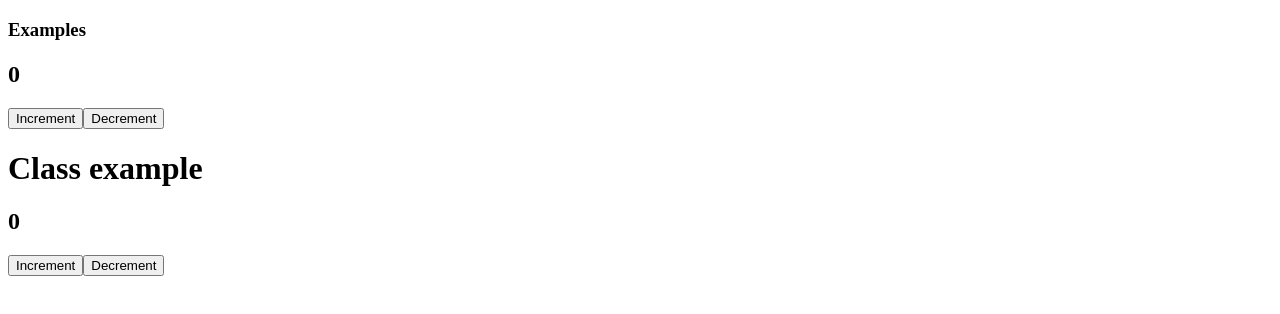
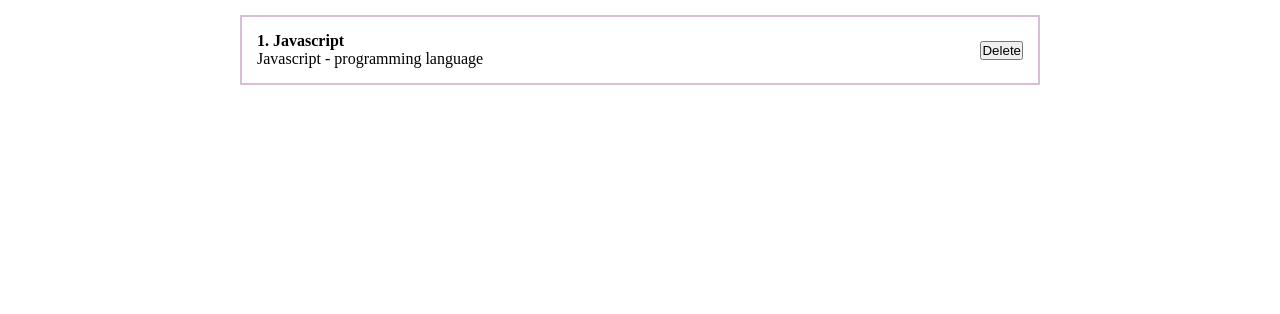
Before and after one commit to Semburg/react_some_app, a React (Create React App) app: page / in a window 1280 px wide. Shown: the top 314 px of the page. Built offline with nearby package versions, Linux system fonts and the light colour scheme.

Commit message:
stylings start

```diff
--- a/src/App.js
+++ b/src/App.js
@@ -1,22 +1,32 @@
 import React, { useState } from 'react';
 import ClassCounter from './components/ClassCounter';
 import Counter from './components/Counter';
+import './styles/App.css'
 
 // 22-04   23/8
 
 
 function App() {
 
-  const [likes, setLikes] = useState(0)
   const [value, setValue] = useState('Input Text')
 
 
 
   return (
     <div className="App">
-      <h3>Examples</h3>
-      <Counter/>
-      <ClassCounter/>
+
+      <div className="post">
+          <div className="post__content">
+            <strong>1. Javascript</strong>
+            <div>
+              Javascript - programming language
+            </div>
+          </div>
+          <div className="post__btns">
+            <button>Delete</button>
+          </div>
+      </div>
+
     </div>
   );
 }
--- /dev/null
+++ b/src/styles/App.css
@@ -0,0 +1,23 @@
+*{
+    margin: 0;
+    padding: 0;
+    box-sizing: border-box;
+}
+
+#root{
+    display: flex;
+    justify-content: center;
+}
+
+.App{
+    width: 800px;
+}
+
+.post{
+    display: flex;
+    padding: 15px;
+    border: 2px solid thistle;
+    margin-top: 15px;
+    justify-content: space-between;
+    align-items: center;
+}
```
